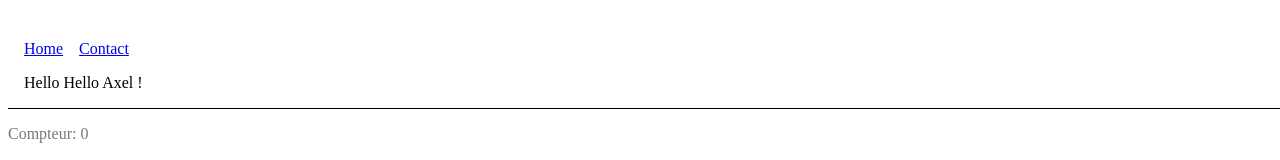
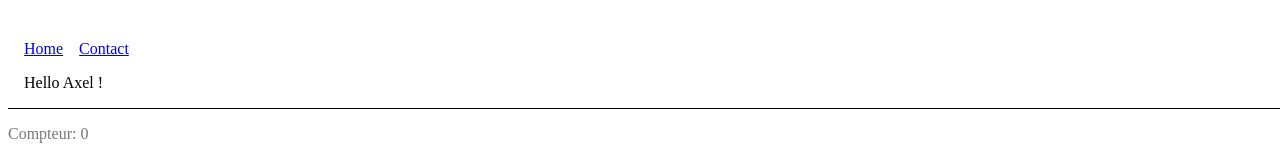
Before and after one commit to Elanis/tp1-react, a React (Vite) app: page / in a window 1280 px wide. Shown: the top 160 px of the page. Built offline with nearby package versions, Linux system fonts and the light colour scheme.

Commit message:
Fix header

```diff
--- a/src/components/Header/index.jsx
+++ b/src/components/Header/index.jsx
@@ -15,7 +15,7 @@ export default function Header({ name }) {
 				<li><Link to={'/'}>Home</Link></li>
 				<li><Link to={'/contact'}>Contact</Link></li>
 			</ul>
-			Hello {sentence} !
+			{sentence} !
 		</div>
 	);
 }
```
